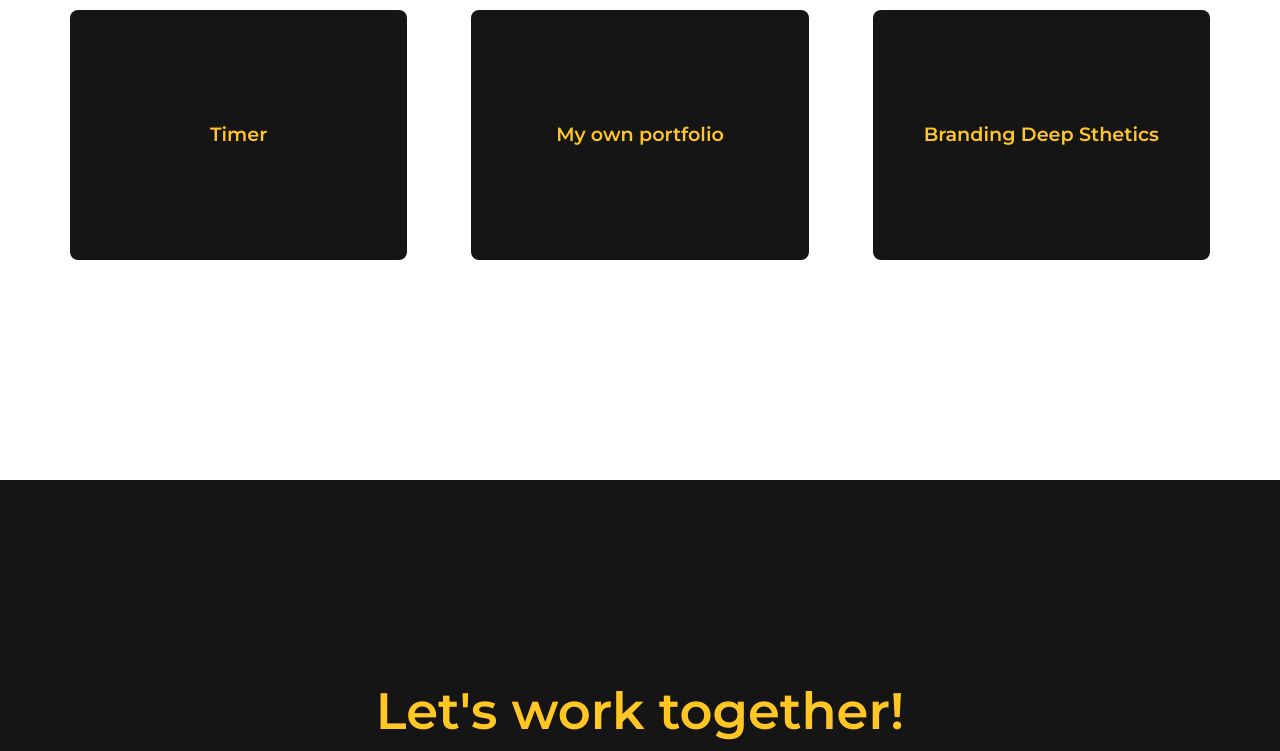
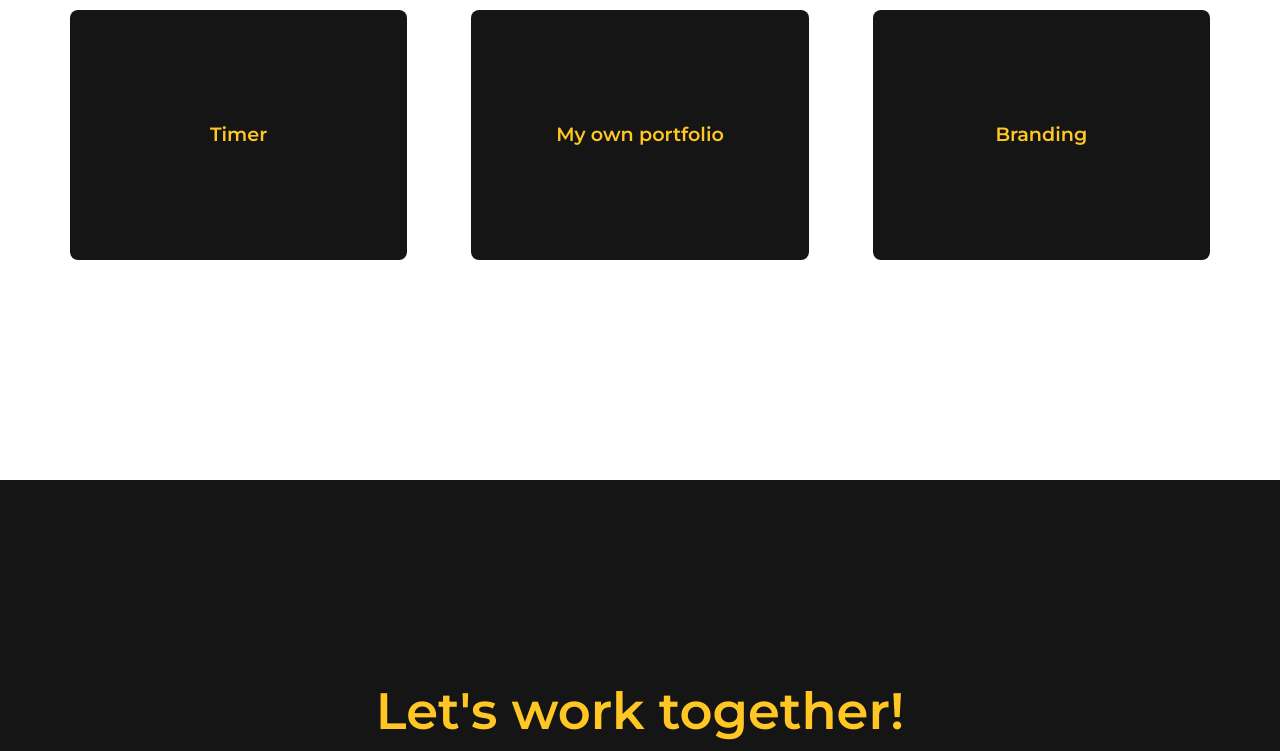
Before and after one commit to imsabrinna/portfolio, a plain HTML site: page index.html in a window 1280 px wide. Shown: the part 1820-2571 px from the top of the page. Drawn offline with nearby package versions, Linux system fonts and the light colour scheme.

Commit message:
V2 Att02

```diff
--- a/index.html
+++ b/index.html
@@ -83,7 +83,7 @@
           </div>
           <div class="col-sm-12 col-md-6 col-lg-4 d-flex justify-content-center">
               <div class="project-card" onclick="location.href='https://www.behance.net/gallery/202060899/Branding-Website';">
-                  <span>Branding Deep Sthetics</span>
+                  <span>Branding</span>
               </div>
           </div>
       </div>
```
Also changed, not shown: projects.html (+4 -4 lines).
